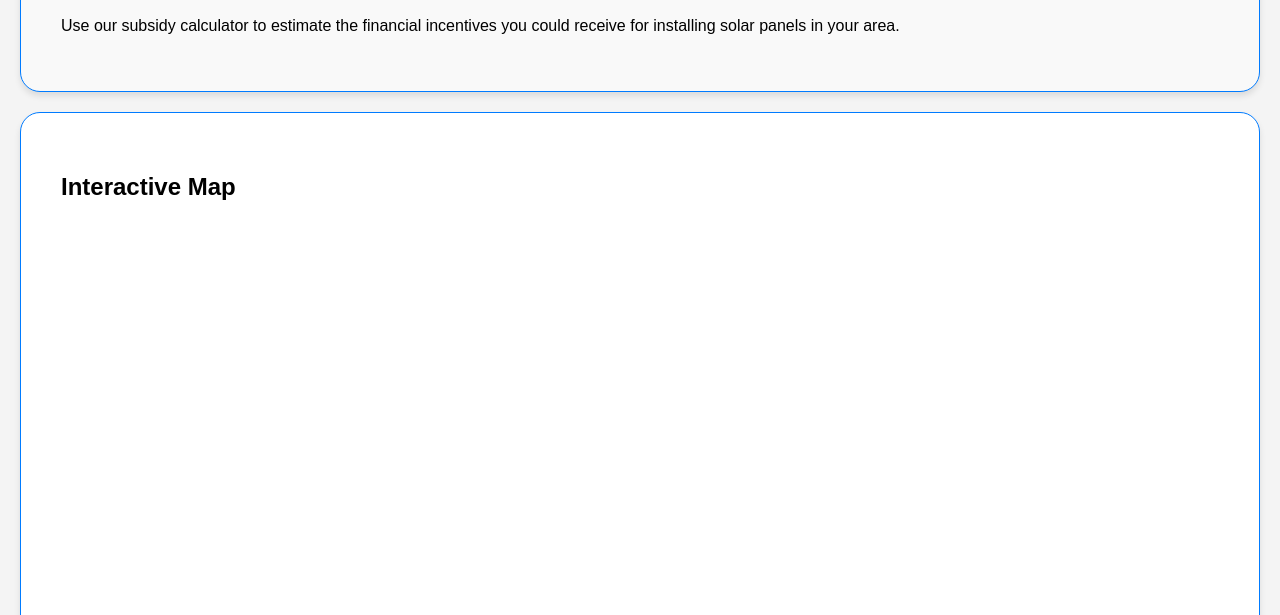
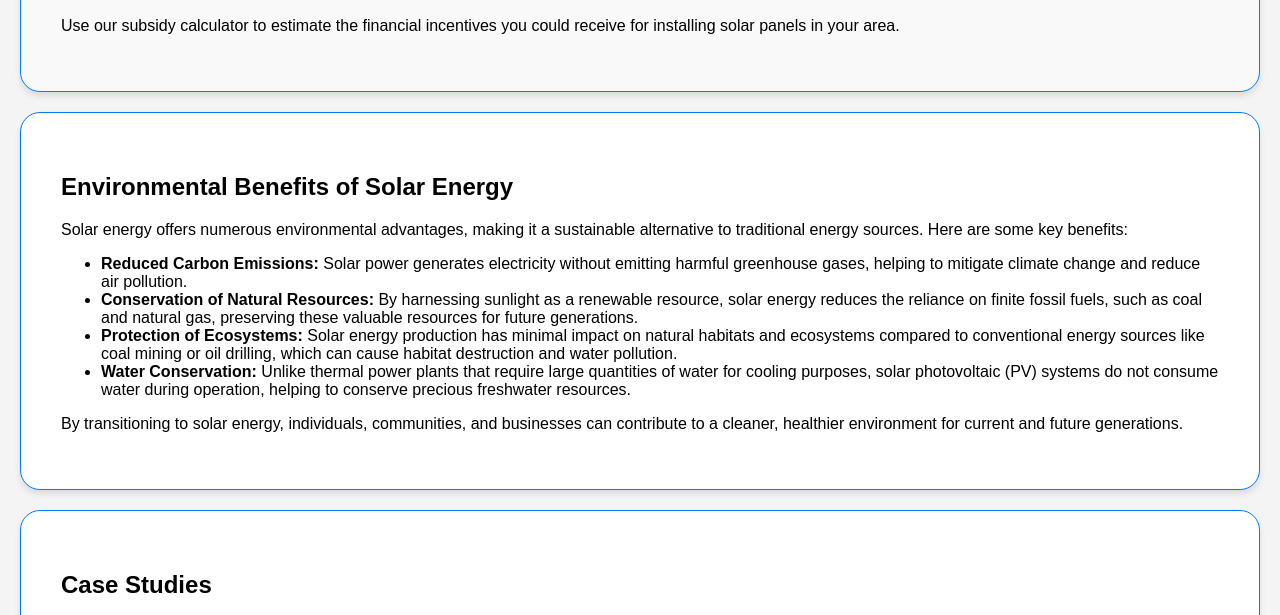
Before and after one commit to ayushxpal/awareness-project, a plain HTML site: page index.html in a window 1280 px wide. Shown: the part 534-1149 px from the top of the page. Drawn offline with Linux system fonts and the light colour scheme.

Commit message:
made changes

```diff
--- a/index.html
+++ b/index.html
@@ -76,12 +76,25 @@
     </section>
 
     <!-- Interactive Map -->
+    <!-- Environmental Benefits of Solar Energy -->
+<section id="environmental-benefits">
+    <h2>Environmental Benefits of Solar Energy</h2>
+    <p>Solar energy offers numerous environmental advantages, making it a sustainable alternative to traditional energy sources. Here are some key benefits:</p>
+    <ul>
+        <li><strong>Reduced Carbon Emissions:</strong> Solar power generates electricity without emitting harmful greenhouse gases, helping to mitigate climate change and reduce air pollution.</li>
+        <li><strong>Conservation of Natural Resources:</strong> By harnessing sunlight as a renewable resource, solar energy reduces the reliance on finite fossil fuels, such as coal and natural gas, preserving these valuable resources for future generations.</li>
+        <li><strong>Protection of Ecosystems:</strong> Solar energy production has minimal impact on natural habitats and ecosystems compared to conventional energy sources like coal mining or oil drilling, which can cause habitat destruction and water pollution.</li>
+        <li><strong>Water Conservation:</strong> Unlike thermal power plants that require large quantities of water for cooling purposes, solar photovoltaic (PV) systems do not consume water during operation, helping to conserve precious freshwater resources.</li>
+    </ul>
+    <p>By transitioning to solar energy, individuals, communities, and businesses can contribute to a cleaner, healthier environment for current and future generations.</p>
+</section>
+
     <!-- Interactive Map -->
-<section id="map">
+<!-- <section id="map">
     <h2>Interactive Map</h2>
     <div id="map-container" style="height: 400px;"></div>
     <p>Explore our interactive map to discover locations with available solar subsidies and existing solar installations in your region.</p>
-</section>
+</section> -->
 
 <script
 
```
